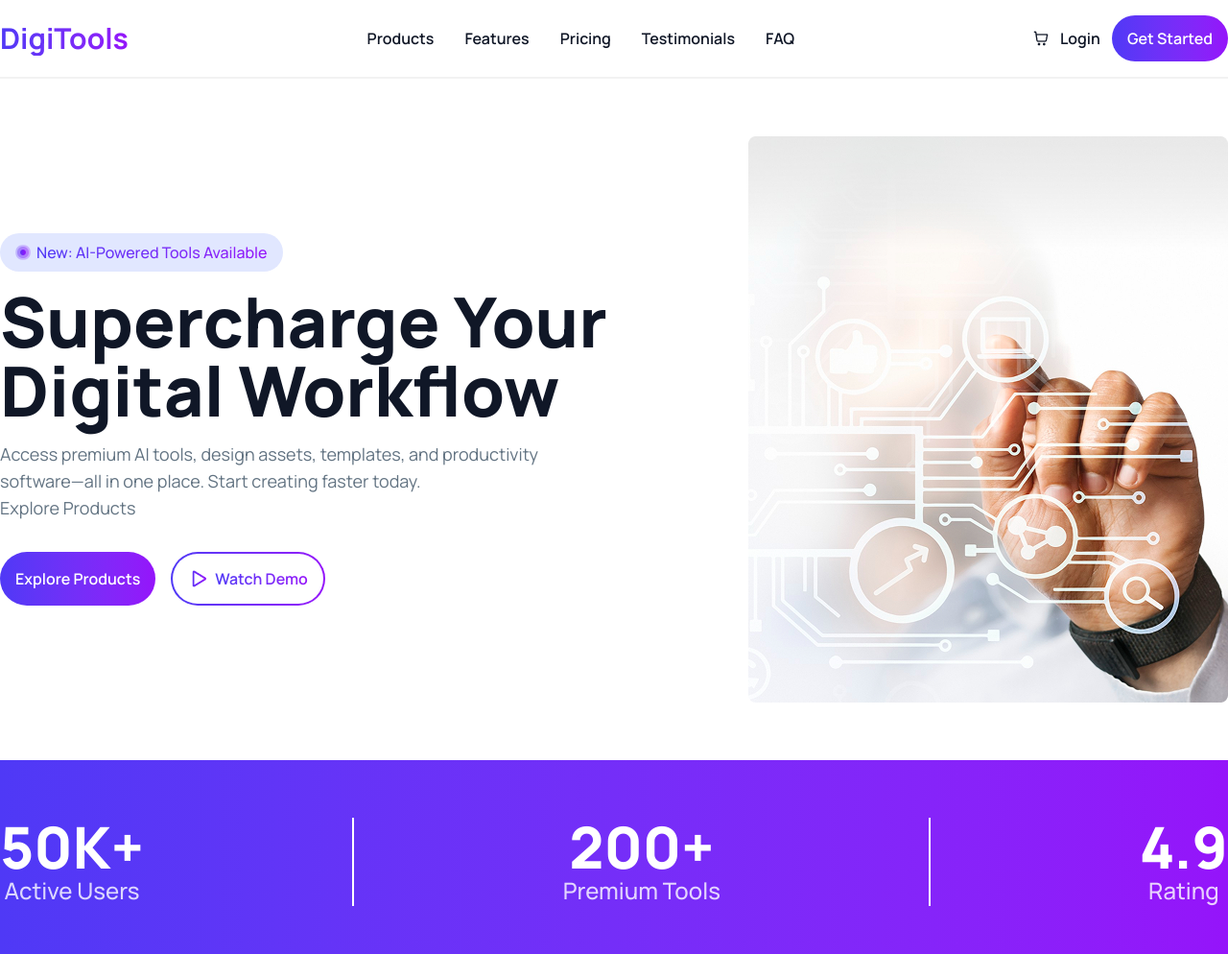
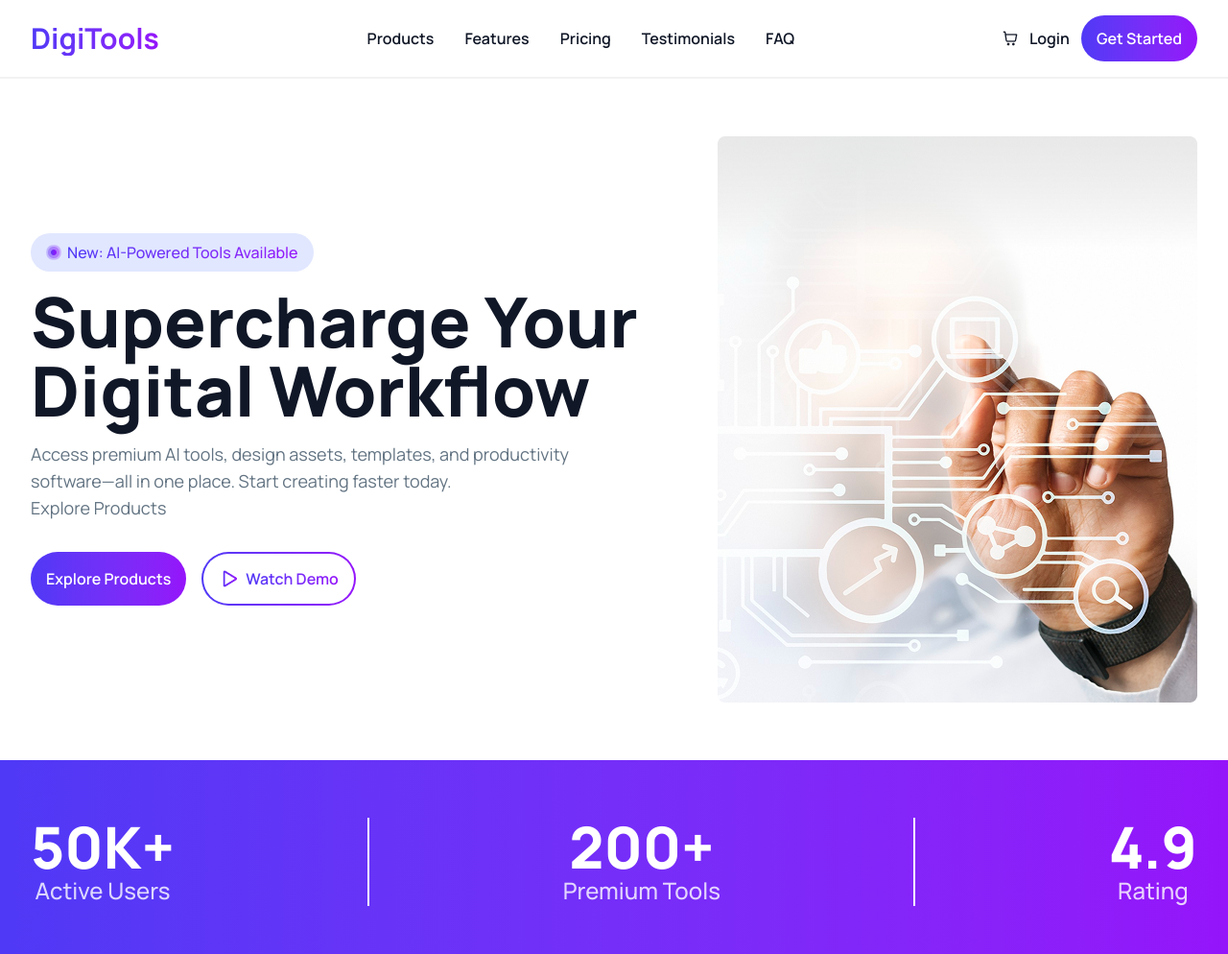
Before and after one commit to imrasel009/B13-A6, a React (Vite) app: page / in a window 1280 px wide. Shown: the top 994 px of the page at 96% size. Built offline with nearby package versions, Linux system fonts and the light colour scheme.

Commit message:
project completed

```diff
--- a/src/components/banner/Banner.jsx
+++ b/src/components/banner/Banner.jsx
@@ -4,7 +4,7 @@ import playImg from "../../assets/play.png";
 const Banner = () => {
    return (
       <div className="py-15">
-         <div className="flex flex-col gap-6 lg:flex-row items-center justify-between container mx-auto">
+         <div className="flex flex-col gap-6 lg:flex-row items-center justify-between container mx-auto px-8">
             {/* left part */}
             <div className="space-y-8">
                {/*left side texts */}
--- a/src/components/closingSection/ClosingSection.jsx
+++ b/src/components/closingSection/ClosingSection.jsx
@@ -1,7 +1,7 @@
 const ClosingSection = () => {
    return (
       <div className="bg-linear-to-r from-[#4F39F6] to-[#9514FA] py-30">
-         <div className="container mx-auto space-y-10">
+         <div className="container mx-auto px-8 space-y-10">
             <div className="text-center space-y-4">
                <h3 className="text-white font-extrabold text-[40px]">
                   Ready to Transform Your Workflow?
--- a/src/components/footer/Footer.jsx
+++ b/src/components/footer/Footer.jsx
@@ -3,7 +3,7 @@ import socialImg from "../../assets/social.png";
 const Footer = () => {
    return (
       <div className="bg-[#101727] pt-30 pb-7.5">
-         <div className="container mx-auto">
+         <div className="container mx-auto px-8">
             {/* links part */}
             <div className="grid grid-cols-2 lg:flex items-top justify-between">
                <div className="space-y-4">
--- a/src/components/info/Info.jsx
+++ b/src/components/info/Info.jsx
@@ -8,7 +8,7 @@ import n3 from "../../assets/n3.png";
 const Info = () => {
    return (
       <div className="bg-[#F9FAFC] py-30 ">
-         <div className="container mx-auto">
+         <div className="container mx-auto px-8">
             {/* text info */}
 
             <div className="space-y-4 text-center mb-10">
--- a/src/components/navbar/NavBar.jsx
+++ b/src/components/navbar/NavBar.jsx
@@ -3,7 +3,7 @@ import cartImg from "../../assets/products/shopping-cart.png";
 const NavBar = () => {
    return (
       <div className="bg-white py-4 border-b-2 border-[#F2F2F2]">
-         <div className=" flex flex-col gap-7 lg:flex-row items-center justify-between container mx-auto">
+         <div className=" flex flex-col gap-7 lg:flex-row items-center justify-between container mx-auto px-8">
             {/* left part */}
             <div className="items-center">
                <h2 className="text-3xl font-bold bg-linear-to-r from-[#4F39F6] to-[#9514FA] bg-clip-text text-transparent">
--- a/src/components/pricing/Pricing.jsx
+++ b/src/components/pricing/Pricing.jsx
@@ -3,7 +3,7 @@ import { MdOutlineDone } from "react-icons/md";
 const Pricing = () => {
    return (
       <div className="py-30">
-         <div className="container mx-auto px-50 space-y-10">
+         <div className="container mx-auto px-8 space-y-10">
             {/* text part */}
             <div className="space-y-4 text-center">
                <h2 className="text-5xl font-extrabold text-[#101727]">
--- a/src/components/products/Products.jsx
+++ b/src/components/products/Products.jsx
@@ -6,7 +6,7 @@ const Products = ({ carts, setCarts }) => {
    const [activeTab, setActiveTab] = useState(true);
 
    return (
-      <div className="py-30 container mx-auto space-y-10">
+      <div className="py-30 container mx-auto px-8 space-y-10">
          {/* static content */}
          <div className="text-center space-y-4">
             <h2 className="text-5xl text-[#101727] font-extrabold">
--- a/src/components/rating/RatingSection.jsx
+++ b/src/components/rating/RatingSection.jsx
@@ -1,7 +1,7 @@
 const RatingSection = () => {
    return (
       <div className="bg-linear-to-r from-[#4F39F6] to-[#9514FA] py-15">
-         <div className="flex flex-col text-center gap-7 lg:flex-row justify-between container mx-auto">
+         <div className="flex flex-col text-center gap-7 lg:flex-row justify-between container mx-auto px-8">
             {/* left part */}
 
             <div>
```
